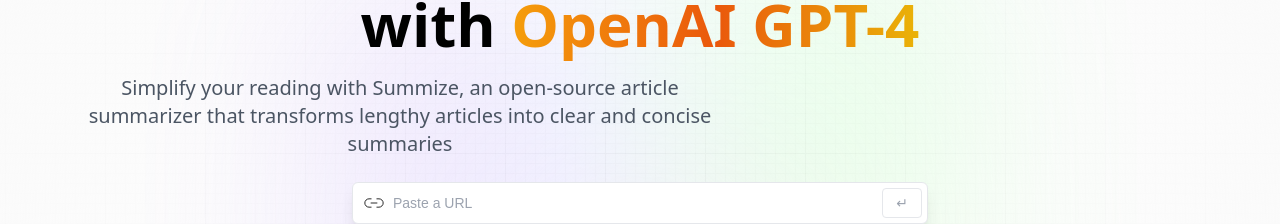
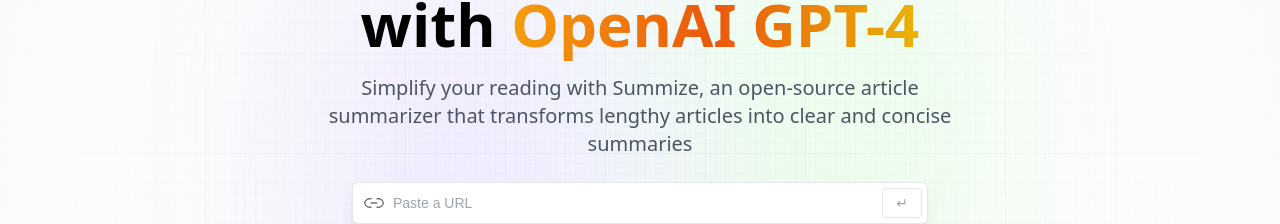
Before and after one commit to rajan7227/Summify, a React (Vite) app: page / in a window 1280 px wide. Shown: the part 152-376 px from the top of the page. Built offline with nearby package versions, Linux system fonts and the light colour scheme; no server answers; a web font is replaced by a local one.

Commit message:
fixed the margin on the description

```diff
--- a/src/App.css
+++ b/src/App.css
@@ -88,7 +88,7 @@
 }
 
 .desc {
-  @apply mt-5 text-lg text-gray-600 sm:text-xl text-center max-w-2xl;
+  @apply mt-5 text-lg text-gray-600 sm:text-xl text-center max-w-2xl mx-auto ;
 }
 
 .url_input {
--- a/src/components/Hero/Hero.jsx
+++ b/src/components/Hero/Hero.jsx
@@ -10,7 +10,7 @@
         <button className='black_btn' onClick={()=> window.open("https://github.com/rajan7227/Summify", "_blank")} >GitHub</button>
       </nav>
       <h1 className="head_text">Summarize Article <br className='max-md:hidden' /> with <span className='orange_gradient'>OpenAI GPT-4</span></h1>
-      <h2 className='desc'>Simplify your reading with Summize, an open-source article summarizer
+      <h2 className="desc">Simplify your reading with Summize, an open-source article summarizer
         that transforms lengthy articles into clear and concise summaries</h2>
     </header>
     </>
```
